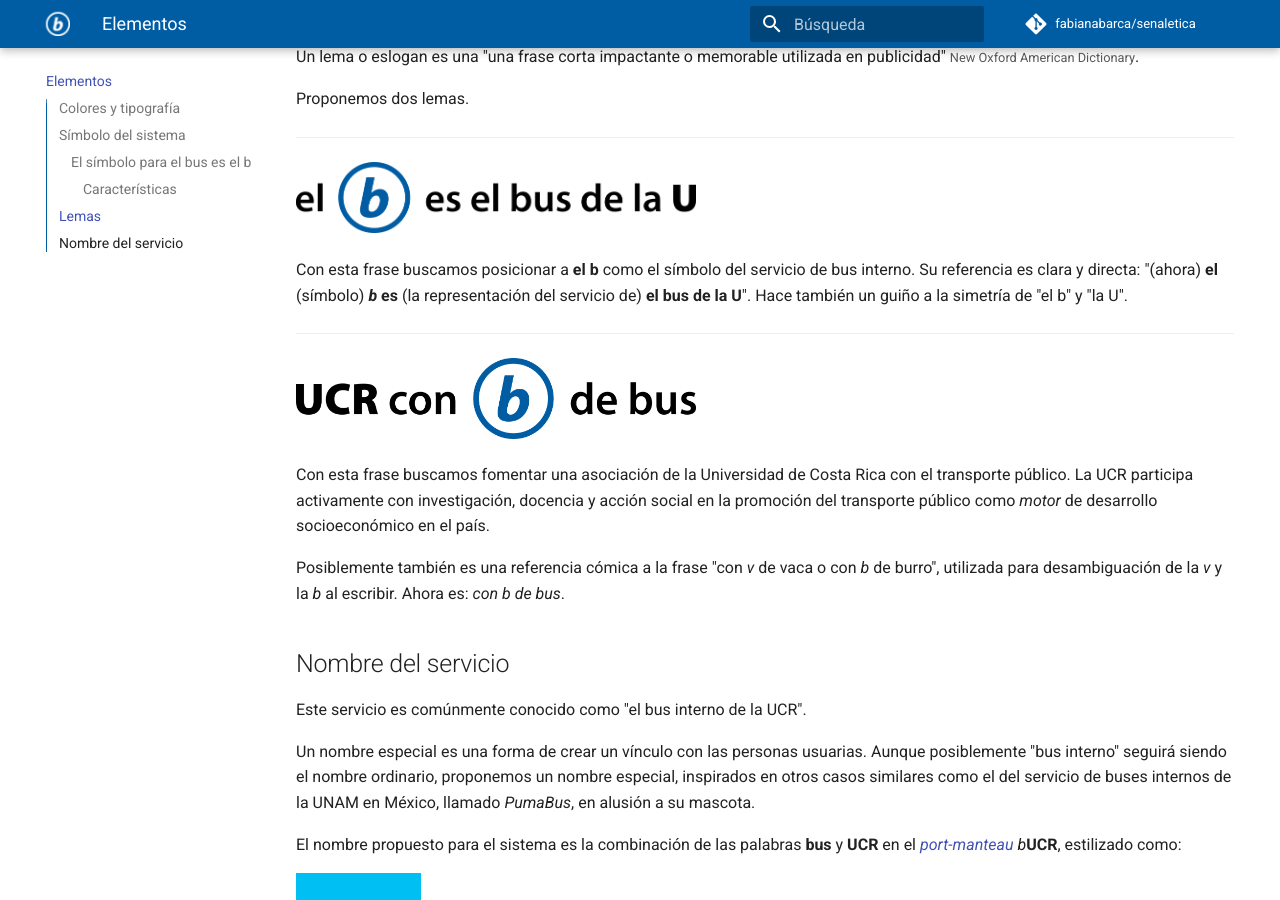
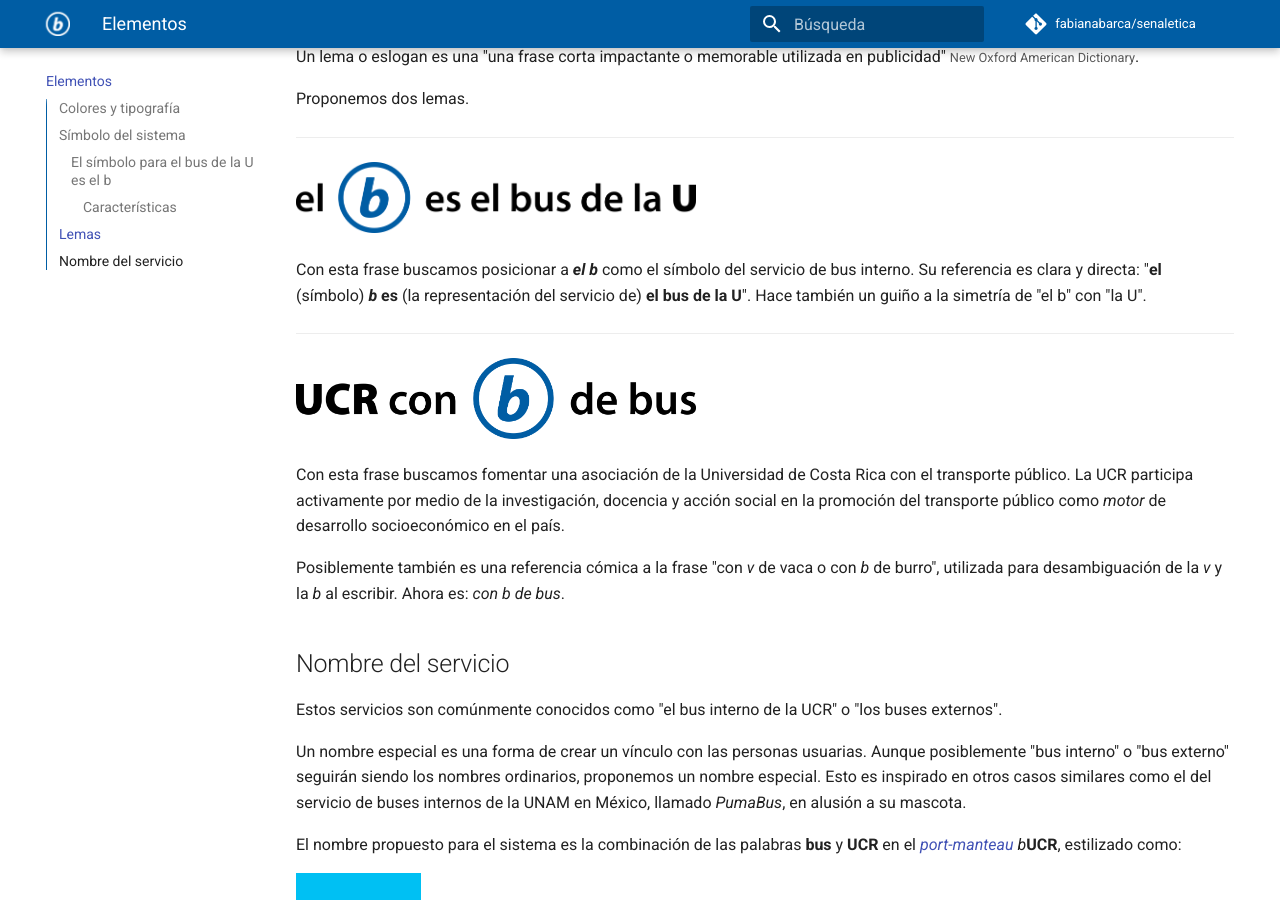
Before and after one commit to fabianabarca/senaletica, an MkDocs documentation site: the page built from docs/elementos.md, in a window 1280 px wide and 900 px high, scrolled down 2779 px. Built offline with MkDocs 1.6.1 and Material for MkDocs 9.7.7, drawn with Linux system fonts in a browser that asks for light colours; comment, search, counter and statistics services are not loaded; some of the changed text lies outside the part shown.

Commit message:
Cambiar el ámbito a todos los buses de la U (interno y externo) y revisión general de textos

```diff
--- a/docs/elementos.md
+++ b/docs/elementos.md
@@ -47,12 +47,12 @@ Existen cientos de ejemplos pero aquí presentamos cuatro como referencia.
 
     <img src="../assets/logos/porto.svg" width="100px" />
 
-    Diseño moderno con una *m* modificada dentro de un círculo.
+    Diseño moderno con una *m* estilizada dentro de un círculo.
 </div>
 
-Con base en estas y otras referencias, proponemos un símbolo para el servicio del bus interno de la Universidad de Costa Rica.
+Con base en estas y otras referencias, proponemos un símbolo para el servicio de buses de la Universidad de Costa Rica.
 
-### El símbolo para *el bus* es *el b*
+### El símbolo para *el bus* de la U es ***el b***
 
 <img src="../assets/logos/b_azul_fondo_blanco.png" width="300px" alt="Logo el b bUCR"/>
 
@@ -93,21 +93,21 @@ Proponemos dos lemas.
 
 <img src="../assets/logos/el_b_es_el_bus_negro.png" width="400px" alt="El b es el bus de la U"/>
 
-Con esta frase buscamos posicionar a **el b** como el símbolo del servicio de bus interno. Su referencia es clara y directa: "(ahora) **el** (símbolo) ***b* es** (la representación del servicio de) **el bus de la U**". Hace también un guiño a la simetría de "el b" y "la U".
+Con esta frase buscamos posicionar a ***el b*** como el símbolo del servicio de bus interno. Su referencia es clara y directa: "**el** (símbolo) ***b* es** (la representación del servicio de) **el bus de la U**". Hace también un guiño a la simetría de "el b" con "la U".
 
 ---
 
 <img src="../assets/logos/ucr_con_b_negro.png" width="400px" alt="UCR con b de bus"/>
 
-Con esta frase buscamos fomentar una asociación de la Universidad de Costa Rica con el transporte público. La UCR participa activamente con investigación, docencia y acción social en la promoción del transporte público como *motor* de desarrollo socioeconómico en el país.
+Con esta frase buscamos fomentar una asociación de la Universidad de Costa Rica con el transporte público. La UCR participa activamente por medio de la investigación, docencia y acción social en la promoción del transporte público como *motor* de desarrollo socioeconómico en el país.
 
 Posiblemente también es una referencia cómica a la frase "con *v* de vaca o con *b* de burro", utilizada para desambiguación de la *v* y la *b* al escribir. Ahora es: *con b de bus*.
 
 ## Nombre del servicio
 
-Este servicio es comúnmente conocido como "el bus interno de la UCR".
+Estos servicios son comúnmente conocidos como "el bus interno de la UCR" o "los buses externos".
 
-Un nombre especial es una forma de crear un vínculo con las personas usuarias. Aunque posiblemente "bus interno" seguirá siendo el nombre ordinario, proponemos un nombre especial, inspirados en otros casos similares como el del servicio de buses internos de la UNAM en México, llamado *PumaBus*, en alusión a su mascota.
+Un nombre especial es una forma de crear un vínculo con las personas usuarias. Aunque posiblemente "bus interno" o "bus externo" seguirán siendo los nombres ordinarios, proponemos un nombre especial. Esto es inspirado en otros casos similares como el del servicio de buses internos de la UNAM en México, llamado *PumaBus*, en alusión a su mascota.
 
 El nombre propuesto para el sistema es la combinación de las palabras **bus** y **UCR** en el [*port-manteau*](https://es.wikipedia.org/wiki/Acr%C3%B3nimo) *b***UCR**, estilizado como:
 
--- a/mkdocs.yml
+++ b/mkdocs.yml
@@ -1,4 +1,4 @@
-site_name: Sistema de señalética del bus interno de la Universidad de Costa Rica
+site_name: Sistema de señalética de los buses de la Universidad de Costa Rica
 
 nav:
     - Inicio: index.md
```
Also changed, not shown: other parts of docs/elementos.md (+2 -2 lines), docs/index.md (+8 -5 lines), docs/infraestructura.md (+6 -6 lines), docs/sobre.md (+4 -3 lines), docs/vehiculos.md (+10 -0 lines).
